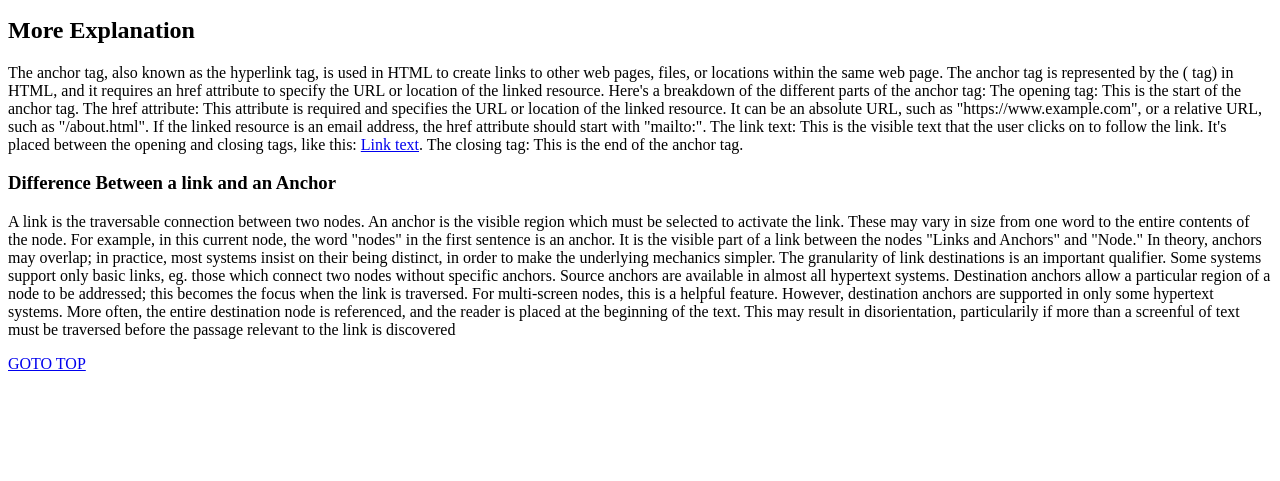
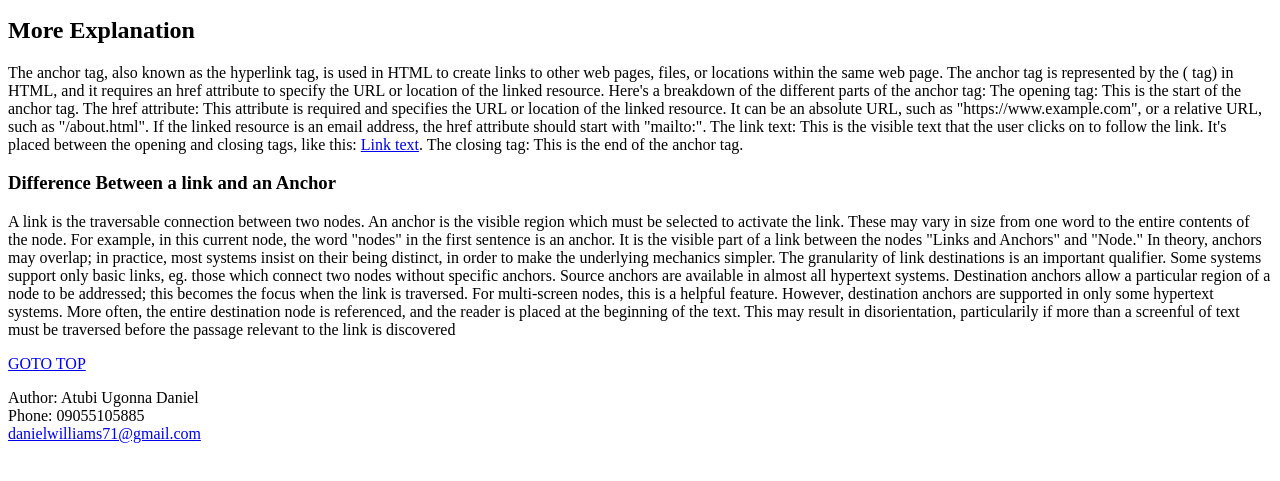
Before and after one commit to Dharn93/Lesson_1_-_2_task_4_ugonna_atubi, a website: page html/index.html in a window 1280 px wide. Shown: the part 155-636 px from the top of the page. Drawn offline with Linux system fonts and the light colour scheme.

Commit message:
web icon and footer added

```diff
--- a/html/index.html
+++ b/html/index.html
@@ -5,6 +5,7 @@
     <meta http-equiv="X-UA-Compatible" content="IE=edge">
     <meta name="viewport" content="width=device-width, initial-scale=1.0">
     <title>My Test Links</title>
+    <link rel="icon" href="../favicon.ico.ico" type="favicon" />
 </head>
 <body>
     <h1 name="top">Links and Anchors</h1>
@@ -44,5 +45,12 @@ to web pages or a link to anything else that can be represented in a  a URL. To
     </section>
     <a href ="#top">GOTO TOP</a>
 
+    <footer>
+        <p>Author: Atubi Ugonna Daniel<br>
+          Phone: 09055105885<br>
+          <a href="dannielwilliams71@gmail.com">danielwilliams71@gmail.com</a>
+        </p>
+      </footer>
+
 </body>
 </html>
```
Also changed, not shown: favicon.ico.ico (added).
